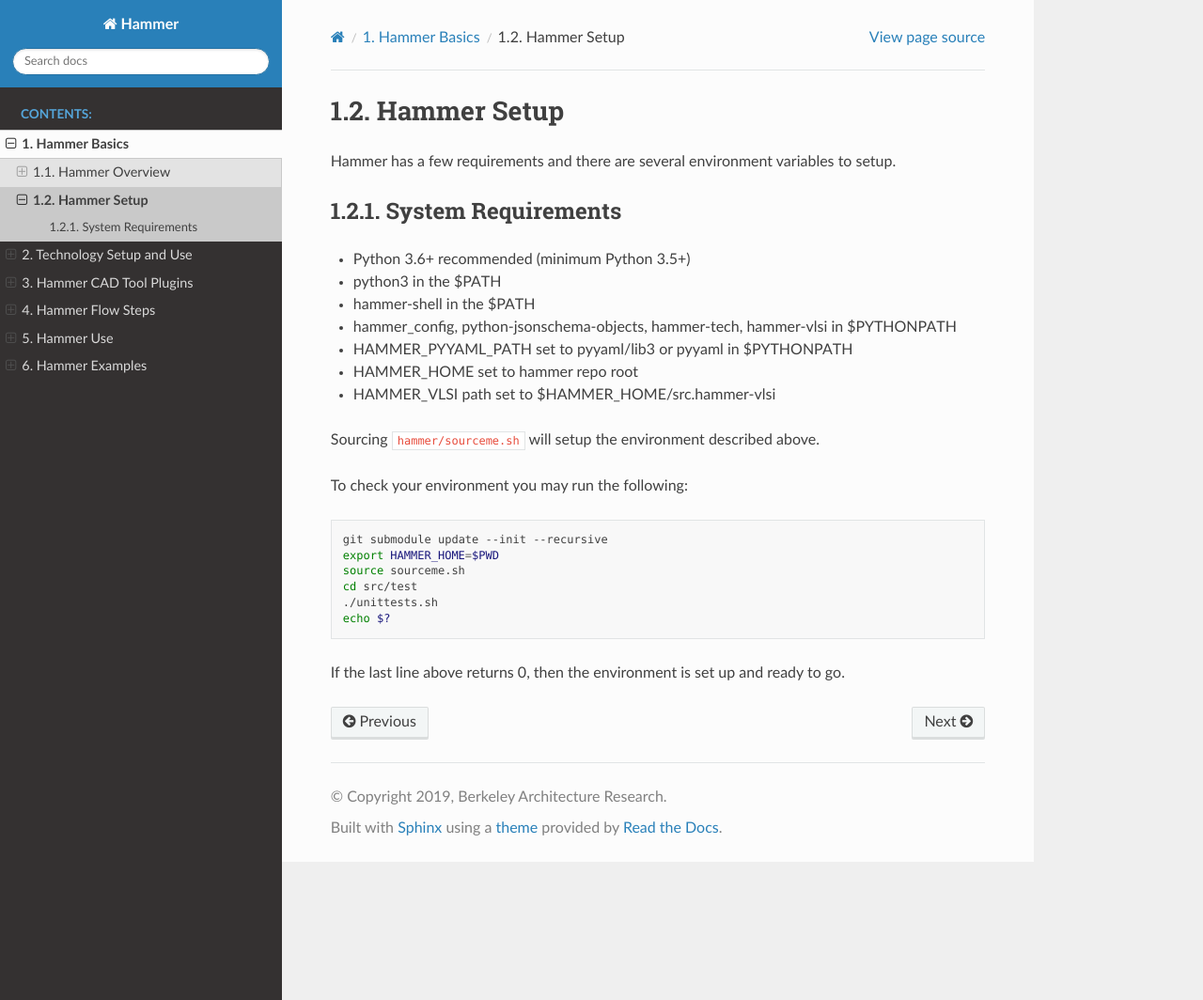
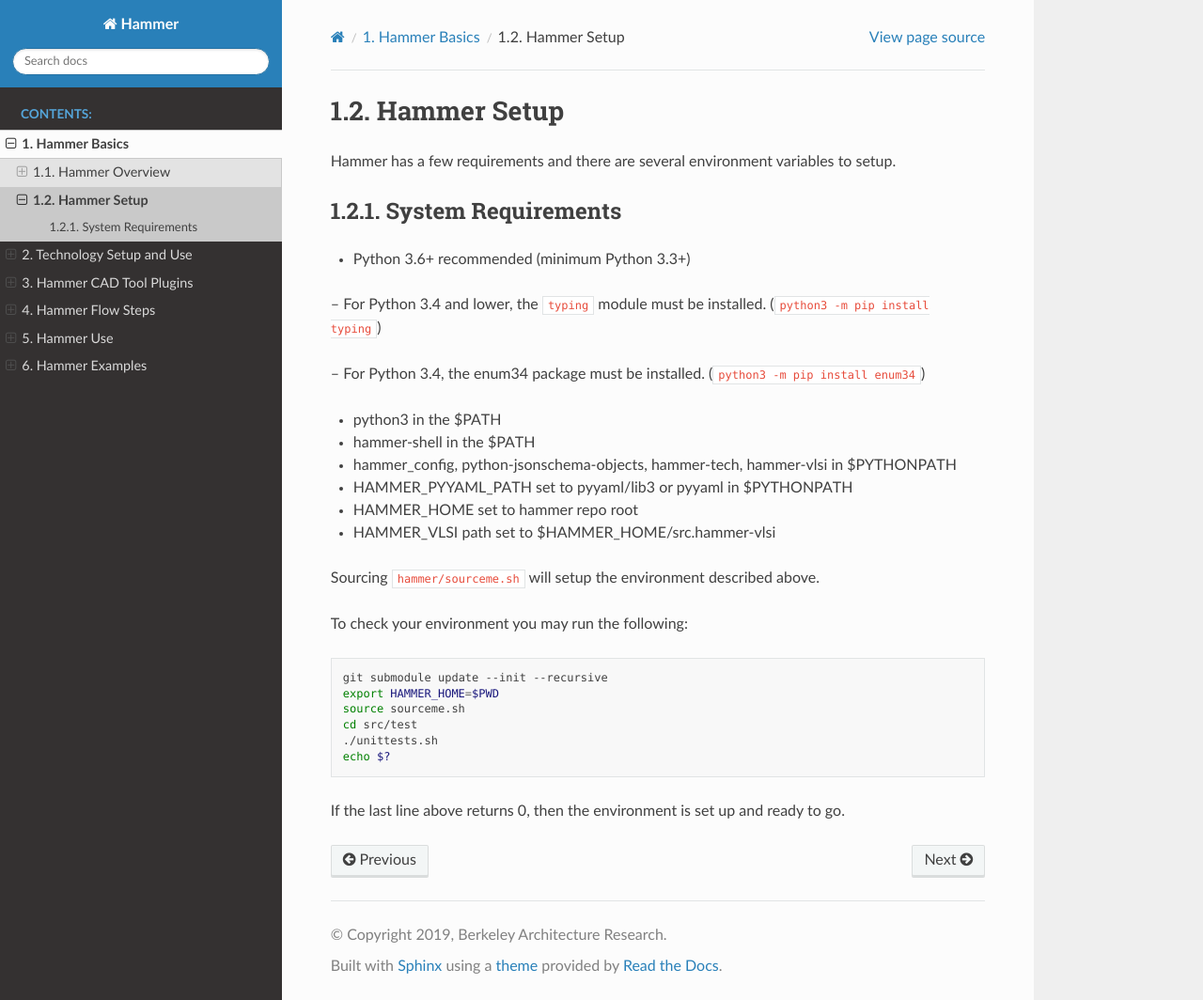
Before and after one commit to ucb-bar/hammer, a Sphinx documentation site: the page built from doc/Hammer-Basics/Hammer-Setup.rst, in a window 1280 px wide and 1064 px high. Shown: the whole window at 94% size. Built offline with Sphinx 7.4.7 and the Read the Docs theme 2.0.0, drawn with Linux system fonts in a browser that asks for light colours; pages that are not in the unit, such as notebooks, are missing from menus.

Commit message:
revert changes to system requirements

```diff
--- a/doc/Hammer-Basics/Hammer-Setup.rst
+++ b/doc/Hammer-Basics/Hammer-Setup.rst
@@ -5,7 +5,11 @@
 
 System Requirements
 -----------------------------
-- Python 3.6+ recommended (minimum Python 3.5+)
+- Python 3.6+ recommended (minimum Python 3.3+)
+
+-- For Python 3.4 and lower, the ``typing`` module must be installed. (``python3 -m pip install typing``)
+
+-- For Python 3.4, the enum34 package must be installed. (``python3 -m pip install enum34``)
 
 - python3 in the $PATH
 
```
